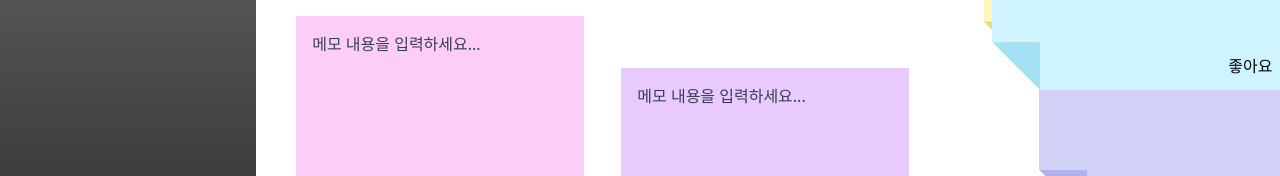
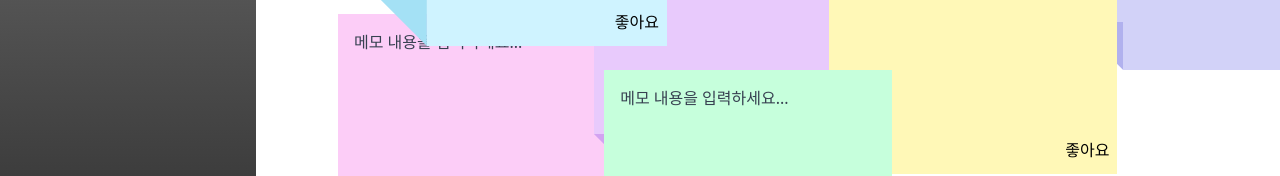
Before and after one commit to peter1000ys/GoodIdea, a React (Vite) app in the folder frontend/: page /project/1/ideaboard in a window 1280 px wide. Shown: the part 546-722 px from the top of the page. Built offline with nearby package versions, Linux system fonts and the light colour scheme.

Commit message:
feat: 더미

```diff
--- a/frontend/src/page/project/IdeaBoardPage.jsx
+++ b/frontend/src/page/project/IdeaBoardPage.jsx
@@ -9,40 +9,49 @@ function IdeaBoardPage() {
   const [isModalOpen, setIsModalOpen] = useState(false); // 모달 상태
 
   // 첫 6개 좌표를 각 섹션 범위 내에서 랜덤으로 생성
-  const generateSectionCoordinates = () => {
-    const coordinates = [
-      { xRange: [0, 14], yRange: [5, 28] },
-      { xRange: [28, 43], yRange: [5, 28] },
-      { xRange: [57, 86], yRange: [5, 28] },
-      { xRange: [0, 14], yRange: [41, 77] },
-      { xRange: [28, 43], yRange: [41, 77] },
-      { xRange: [57, 86], yRange: [41, 77] },
-    ];
+  // const generateSectionCoordinates = () => {
+  //   const coordinates = [
+  //     { xRange: [0, 14], yRange: [5, 28] },
+  //     { xRange: [28, 43], yRange: [5, 28] },
+  //     { xRange: [57, 86], yRange: [5, 28] },
+  //     { xRange: [0, 14], yRange: [41, 77] },
+  //     { xRange: [28, 43], yRange: [41, 77] },
+  //     { xRange: [57, 86], yRange: [41, 77] },
+  //   ];
 
-    return coordinates.map(({ xRange, yRange }, index) => ({
-      x: `${xRange[0] + Math.random() * (xRange[1] - xRange[0])}%`,
-      y: `${yRange[0] + Math.random() * (yRange[1] - yRange[0])}%`,
-      delay: index * 100,
-    }));
-  };
+  //   return coordinates.map(({ xRange, yRange }, index) => ({
+  //     x: `${xRange[0] + Math.random() * (xRange[1] - xRange[0])}%`,
+  //     y: `${yRange[0] + Math.random() * (yRange[1] - yRange[0])}%`,
+  //     delay: index * 100,
+  //   }));
+  // };
 
   // 나머지 좌표는 전체 범위에서 랜덤으로 생성
-  const generateRandomCoordinates = (count) => {
-    const coordinates = [];
-    for (let i = 0; i < count; i++) {
-      coordinates.push({
-        x: `${Math.random() * 86}%`, // x 범위 0% ~ 86%
-        y: `${5 + Math.random() * 72}%`, // y 범위 5% ~ 77%
-        delay: (i + 6) * 100,
-      });
-    }
-    return coordinates;
-  };
+  // const generateRandomCoordinates = (count) => {
+  //   const coordinates = [];
+  //   for (let i = 0; i < count; i++) {
+  //     coordinates.push({
+  //       x: `${Math.random() * 86}%`, // x 범위 0% ~ 86%
+  //       y: `${5 + Math.random() * 72}%`, // y 범위 5% ~ 77%
+  //       delay: (i + 6) * 100,
+  //     });
+  //   }
+  //   return coordinates;
+  // };
 
   // 첫 6개의 섹션 랜덤 좌표 + 나머지 전체 범위 랜덤 좌표
   const coordinates = [
-    ...generateSectionCoordinates(),
-    ...generateRandomCoordinates(2),
+    // ...generateSectionCoordinates(),
+    // ...generateRandomCoordinates(2),
+    { x: "5%", y: "13%", delay: 0 },
+    { x: "30%", y: "8%", delay: 100 },
+    { x: "67%", y: "20%", delay: 200 },
+    { x: "8%", y: "70%", delay: 300 },
+    { x: "33%", y: "55%", delay: 400 },
+    { x: "80%", y: "41%", delay: 500 },
+    { x: "56%", y: "54%", delay: 600 },
+    { x: "12%", y: "38%", delay: 700 },
+    { x: "34%", y: "77%", delay: 800 },
   ];
 
   // 색상 배열 정의
```
